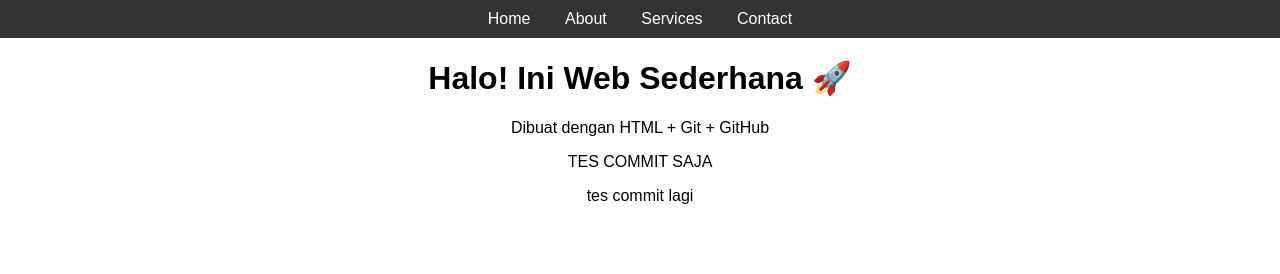
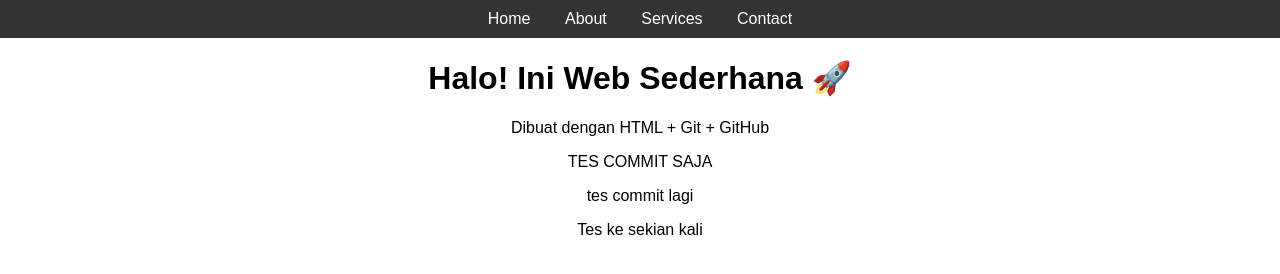
Before and after one commit to salwaa9406-prog/Clean_Report_Kelompok3_RPL, a plain HTML site: page index.html in a window 1280 px wide. Drawn offline with Linux system fonts and the light colour scheme.

Commit message:
commit ke sekian kali

```diff
--- a/index.html
+++ b/index.html
@@ -36,5 +36,6 @@
   <p>Dibuat dengan HTML + Git + GitHub</p>
   <p>TES COMMIT SAJA</p>
   <p>tes commit lagi</p>
+  <p>Tes ke sekian kali</p>
 </body>
 </html>
```
